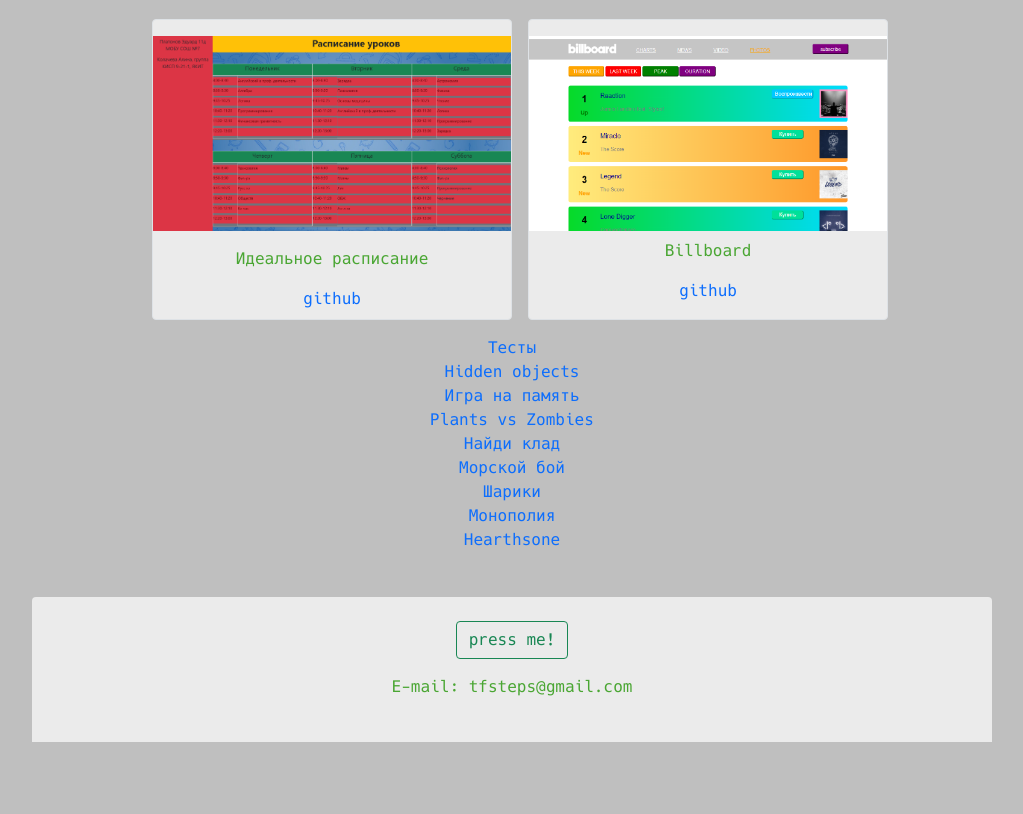
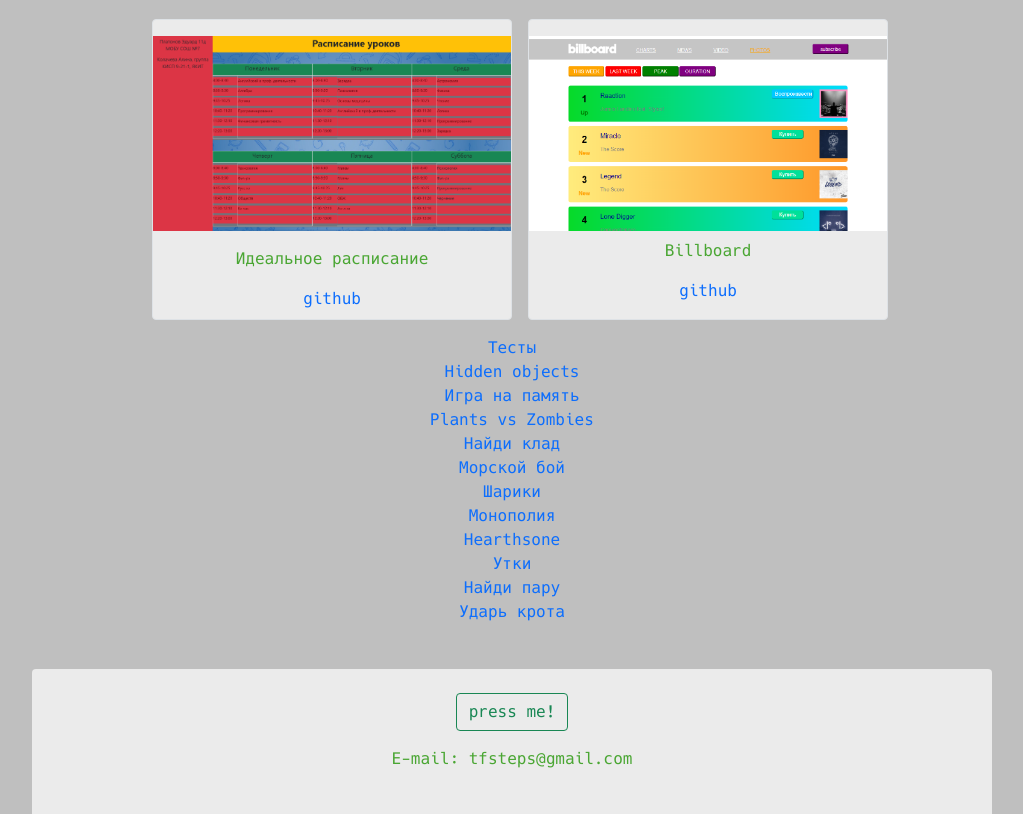
Before and after one commit to tfsteps/portfolio, a plain HTML site: page index.html in a window 1280 px wide. Shown: the part 1480-2294 px from the top of the page, without its empty margins (128-1151 px from the left). Before the commit the page ends 2222 px from the top, so only its background shows below. Drawn offline with nearby package versions, Linux system fonts and the light colour scheme.

Commit message:
Update index.html

```diff
--- a/index.html
+++ b/index.html
@@ -113,6 +113,9 @@
               <a href="https://tfsteps.github.io/circles/" class="a">Шарики</a>
               <a href="https://tfsteps.github.io/monopoly/" class="a">Монополия</a>
               <a href="https://tfsteps.github.io/hearthstone/" class="a">Hearthsone</a>
+              <a href="https://tfsteps.github.io/ducks/" class="a">Утки</a>
+              <a href="https://tfsteps.github.io/findacouple/" class="a">Найди пару</a>
+              <a href="https://tfsteps.github.io/whackamole/" class="a">Ударь крота</a>
             </div>
         </div>
       </div>
```
